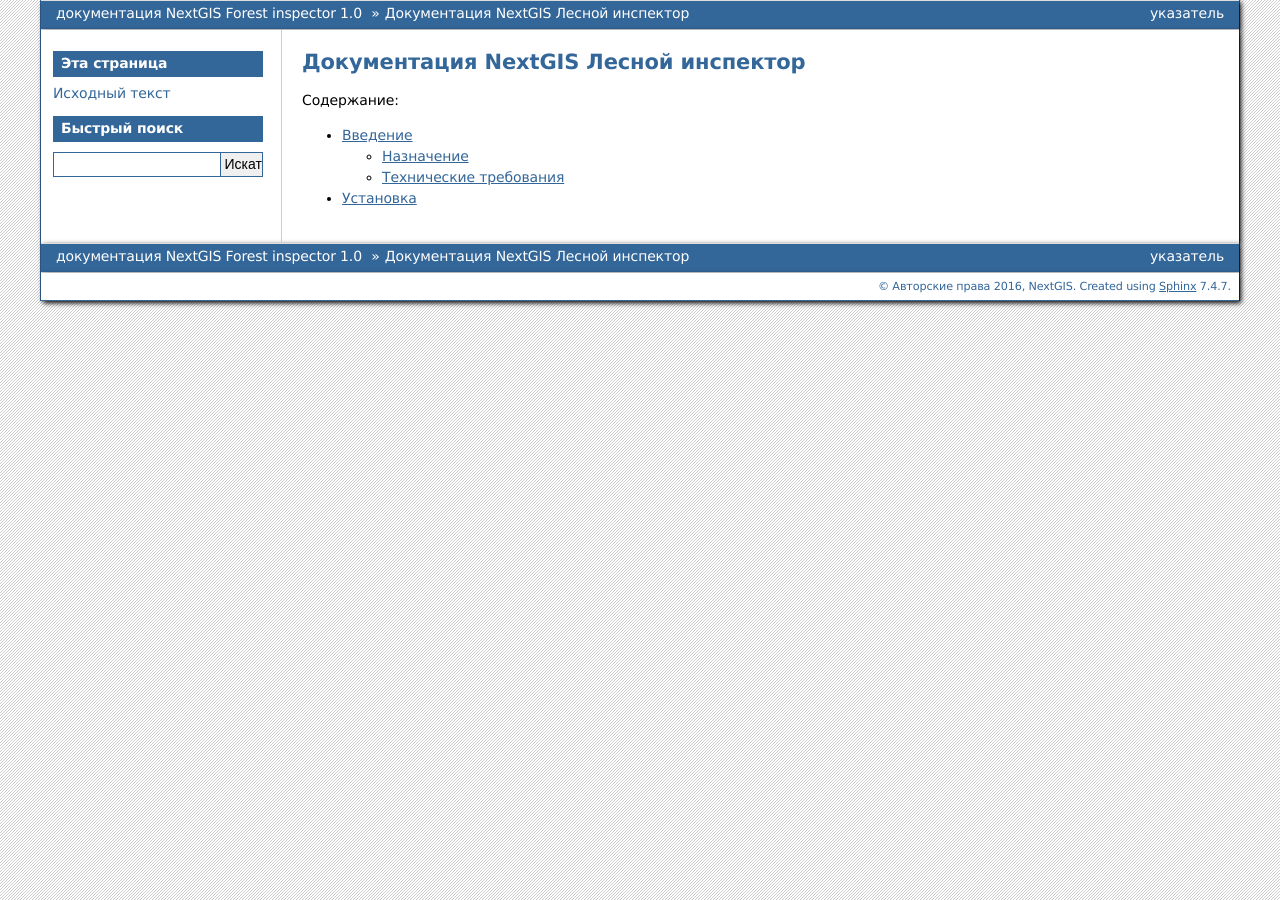
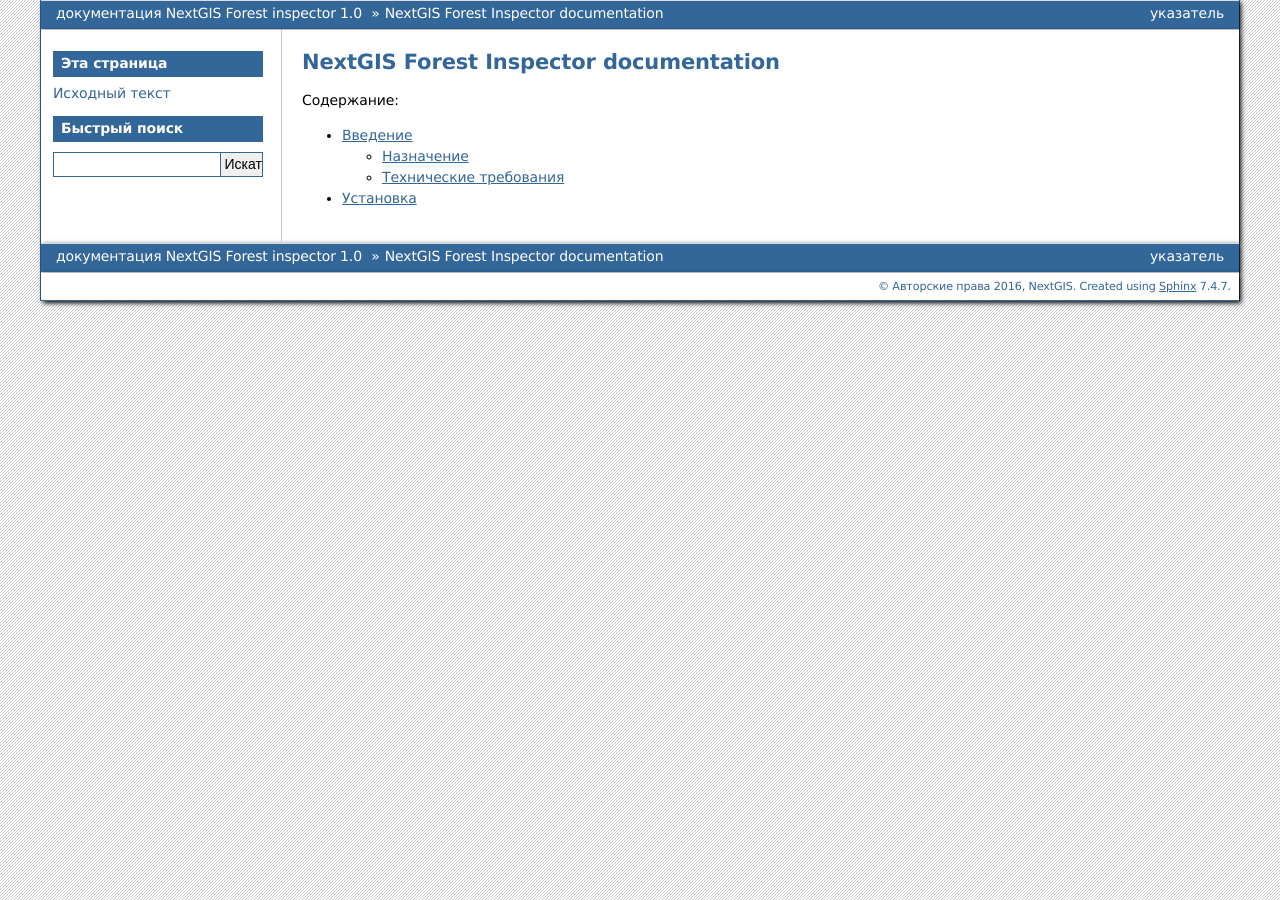
Before and after one commit to nextgis/docs_forestinspector, a Sphinx documentation site: the page built from source/toc.rst, in a window 1280 px wide. Built offline with Sphinx 7.4.7, drawn with Linux system fonts in a browser that asks for light colours; formulas are drawn with MathJax 3.

Commit message:
Update toc.rst

```diff
--- a/source/toc.rst
+++ b/source/toc.rst
@@ -2,7 +2,7 @@
 
 .. NextGIS open geodata portal TOC
 
-Документация NextGIS Лесной инспектор
+NextGIS Forest Inspector documentation
 ==============================================
 
 Содержание:
```
